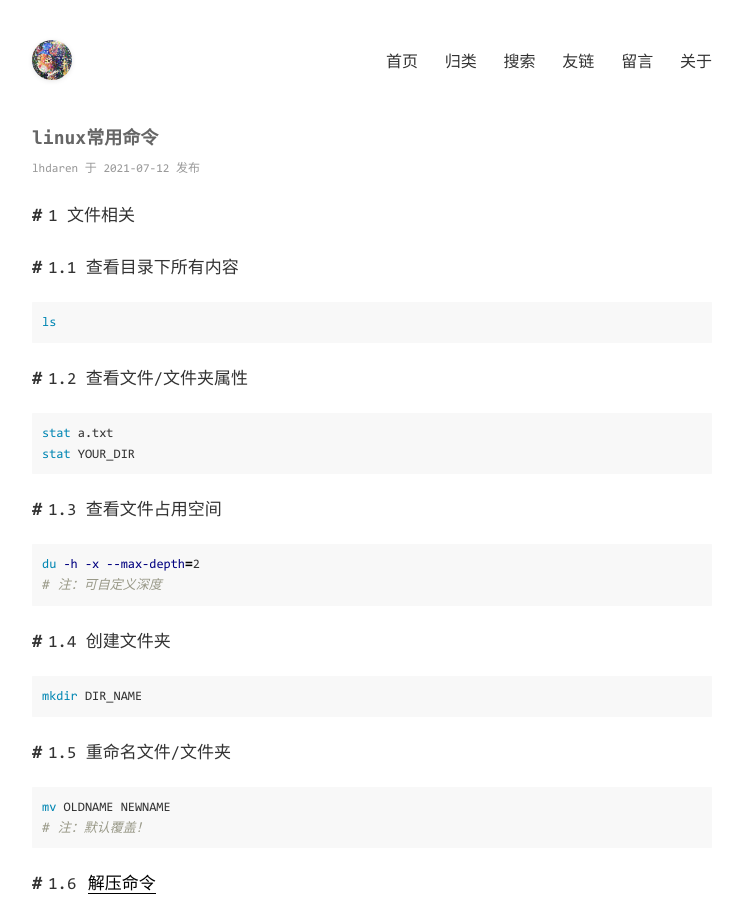
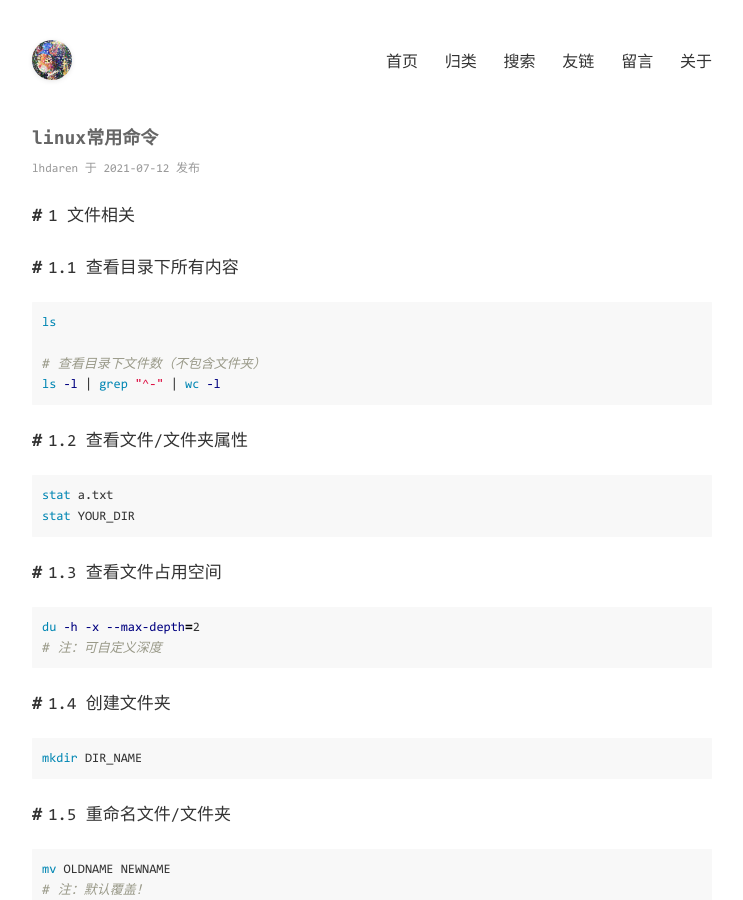
Before and after one commit to vegetarianfish/vegetarianfish.github.io, a Jekyll site: the page built from _posts/2021-07-12-linux常用命令.md, in a window 1280 px wide and 900 px high. Shown: the whole window, without its empty margins (268-1011 px from the left). Built offline with Jekyll 4.4.1, drawn with Linux system fonts in a browser that asks for light colours; comment, search, counter and statistics services are not loaded.

Commit message:
Update 2021-07-12-linux常用命令.md

````diff
--- a/_posts/2021-07-12-linux常用命令.md
+++ b/_posts/2021-07-12-linux常用命令.md
@@ -10,6 +10,9 @@ categories: [OS, linux]
 
 ```bash
 ls
+
+# 查看目录下文件数（不包含文件夹）
+ls -l | grep "^-" | wc -l
 ```
 
 ## 1.2 查看文件/文件夹属性
````
